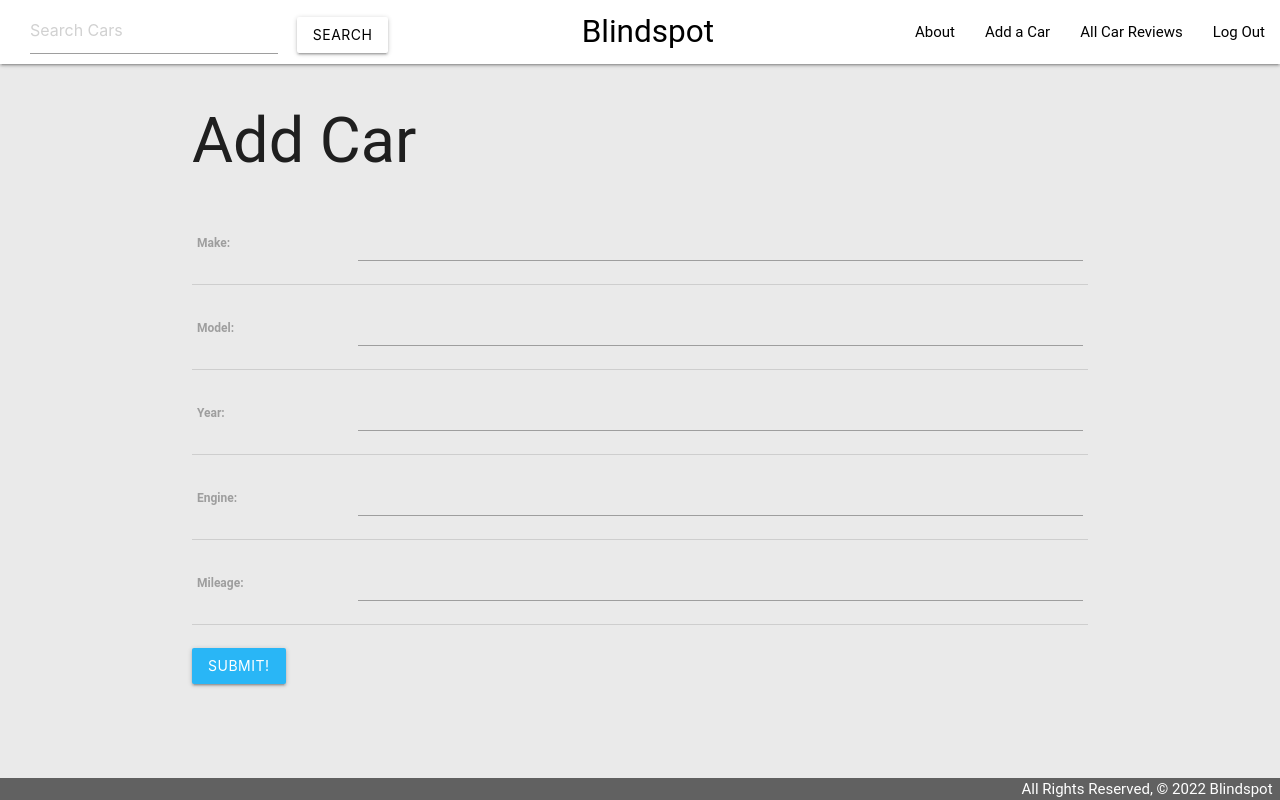
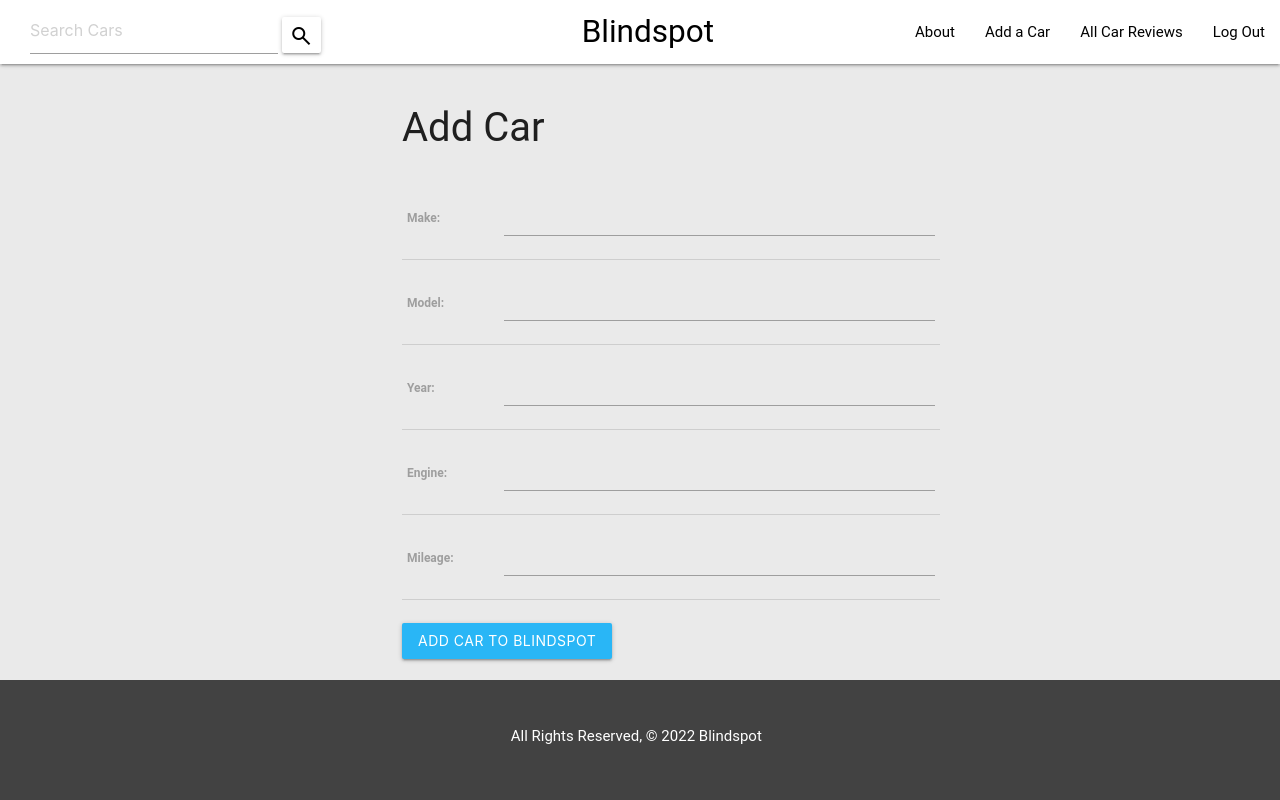
Before and after one commit to tesh510/blindspot, a Django app: page /cars/create/ in a window 1280 px wide. Run offline with Django 4.2, Linux system fonts and the light colour scheme; the visitor is signed in with stand-in values (Sample User, id 1).

Commit message:
Update all forms, Add CSS

```diff
--- a/main_app/static/css/style.css
+++ b/main_app/static/css/style.css
@@ -14,6 +14,14 @@ body {
 
 main {
   flex: 1 0 auto;
+}
+
+.title {
+  font-size: 40px;
+}
+
+.formMargin {
+  margin: 10rem;
 }
 
 #homePage {
@@ -33,6 +41,8 @@ main {
 }
 
 #text-box {
+  display: flex;
+  flex-direction: column;
   position: absolute;
   top: 0;
   left: 0;
@@ -46,6 +56,11 @@ main {
   font-size: 100px;
   font-weight: 900;
   mix-blend-mode: multiply;
+}
+
+#homeBtn {
+  border-radius: 20px;
+  font-size: 15px;
 }
 
 #logo {
@@ -62,7 +77,9 @@ main {
 }
 
 #searchBtn {
-  margin-left: 1.25rem;
+  margin-left: 0.25rem;
+  padding-top: 0.25rem;
+  padding: 0.5rem;
 }
 
 nav {
@@ -70,7 +87,14 @@ nav {
 }
 
 #slogan {
-  text-align: center;
+  font-size: 96px;
+  margin-top: 10rem;
+}
+
+#mission {
+  font-size: 32px;
+  margin: 5rem;
+  margin-top: -1.25rem;
 }
 
 #car {
@@ -78,12 +102,65 @@ nav {
   height: 20px;
 }
 
+.homeCaps {
+  font-size: 32px;
+  margin-top: 10rem;
+  margin-bottom: -4rem;
+}
+
+.homeImgs {
+  width: 60%;
+  height: 60%;
+  border-radius: 25px;
+  margin: 5rem;
+}
+
+.about {
+  text-align: center;
+}
+
 .contact {
   display: flex;
   flex-direction: row;
+}
+
+#carCard {
+  border-radius: 15px;
+  background-color: rgb(241, 241, 241);
+}
+
+#imageCard {
+  border-radius: 15px;
+}
+
+#forms {
+  width: 40%;
+  justify-content: center;
+}
+
+#formsAddCar {
+  width: 60%;
+  justify-content: center;
+  margin-left: 14rem;
+}
+
+#carAdd {
+  margin-left: 14rem;
+}
+
+.aboutUs {
+  font-size: 23px;
 }
 
 footer.page-footer {
   padding-top: 0;
   text-align: right;
 }
+
+#footer {
+  height: 8rem;
+}
+
+#footerTxt {
+  margin-top: 3rem;
+}
--- a/main_app/templates/base.html
+++ b/main_app/templates/base.html
@@ -10,6 +10,7 @@
     <title>Blindspot</title>
     <link rel="stylesheet" href="https://cdnjs.cloudflare.com/ajax/libs/materialize/1.0.0/css/materialize.min.css">
     <link rel="stylesheet" type="text/css" href="{% static 'css/style.css' %}">
+    <link rel="stylesheet" href="https://fonts.googleapis.com/css2?family=Material+Symbols+Outlined:opsz,wght,FILL,GRAD@48,400,0,0" />
     <link rel="icon" type="image/png" href="/favicon.png" />
     <link href="https://cdn.jsdelivr.net/npm/remixicon@2.5.0/fonts/remixicon.css" rel="stylesheet">
     <link rel="icon" type="image/png" href="https://i.imgur.com/EL2mVW9.png" />
@@ -28,7 +29,7 @@
                             {% csrf_token %}
                             <div id="searchBar">
                                 <input class="form-control me-2" type="search" placeholder="Search Cars" aria-label="Search" name="searched">
-                                <button id="searchBtn" class="btn white black-text" type="submit">Search</button>
+                                <button id="searchBtn" class="btn white black-text" type="submit"><span class="material-symbols-outlined">search</span></button>
                             </div>
                         </form>
                     </ul>
@@ -50,12 +51,12 @@
             </div>
         </nav>
     </header>
-    <main class="container">
+    <main>
         {% block content %}
         {% endblock %}
     </main>
-    <footer class="page-footer grey darken-2">
-        <div class="right">All Rights Reserved, &copy; 2022 Blindspot &nbsp;</div>
+    <footer class="page-footer grey darken-3" id="footer">
+        <div class="center-align" id="footerTxt">All Rights Reserved, &copy; 2022 Blindspot &nbsp;</div>
     </footer>
 </body>
 
--- a/main_app/templates/main_app/car_form.html
+++ b/main_app/templates/main_app/car_form.html
@@ -1,22 +1,25 @@
 {% extends 'base.html' %}
 
 {% block content %}
-
+<div class="container">
   {% if object %}
-  <h1>Edit <span class="teal-text">{{ object.name }}</span></h1>
+  <h1 id="carAdd">Edit <span class="teal-text">{{ object.make }}</span></h1>
   {% else %}
-  <h1>Add Car</h1>
+  <h1 class="title" id="carAdd">Add Car</h1>
   {% endif %}
 
   <!-- Leaving the action empty makes the form post to the same url used to display it -->
   <form action="" method="POST">
     <!-- Django requires the following for security purposes -->
     {% csrf_token %}
+    <div id="formsAddCar">
       <table>
         <!-- Render the inputs inside of <tr>s & <td>s -->
         {{ form.as_table }}
       </table>
       <br>
-    <input type="submit" value="Submit!" class="btn light-blue lighten-1">
+      <input type="submit" value="Add Car to Blindspot" class="btn light-blue lighten-1">
+    </div>
   </form>
+</div>
 {% endblock %}
--- a/main_app/templates/registration/login.html
+++ b/main_app/templates/registration/login.html
@@ -1,13 +1,14 @@
 {% extends 'base.html' %}
 {% block content %}
 
-<h1>Log In</h1>
-
+<div class="container">
+  <h3>Log In</h3>
   <form method="POST" action="{% url 'login' %}">
     {% csrf_token %}
     {{ form.as_p }}
     <input type="submit" class="btn" value="login">
     <input type="hidden" name="next" value="{{ next }}">
   </form>
+</div>
 
 {% endblock %}
--- a/main_app/templates/registration/signup.html
+++ b/main_app/templates/registration/signup.html
@@ -1,7 +1,8 @@
 {% extends 'base.html' %}
 {% block content %}
 
-<h1>Sign Up</h1>
+<div class="container">
+  <h3>Sign Up</h3>
 
   {% if error_message %}<p class="red-text">{{ error_message }}</p>{% endif %}
 
@@ -10,5 +11,6 @@
     {{ form.as_p }}
     <input type="submit" class="btn light-blue lighten-1" value="signup">
   </form>
+</div>
 
 {% endblock %}
```
Also changed, not shown: main_app/templates/about.html (+16 -20 lines), main_app/templates/cars/detail.html (+14 -6 lines), main_app/templates/cars/index.html (+8 -7 lines), main_app/templates/cars/search_cars.html (+5 -7 lines), main_app/templates/home.html (+10 -8 lines), main_app/templates/main_app/car_confirm_delete.html (+6 -1 lines), main_app/templates/main_app/comment_confirm_delete.html (+6 -1 lines), main_app/templates/main_app/comment_form.html (+5 -2 lines), README.md. Lines whose indentation alone changed are shown as unchanged.
